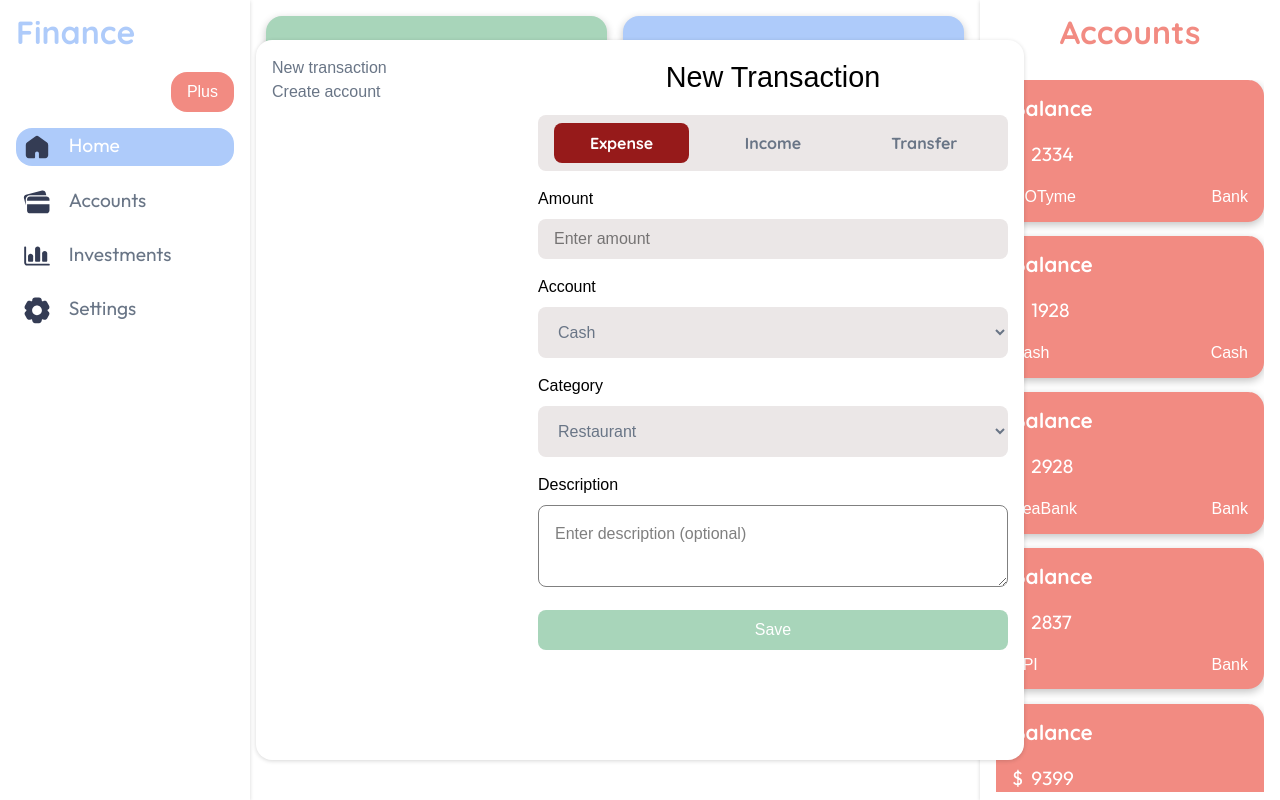
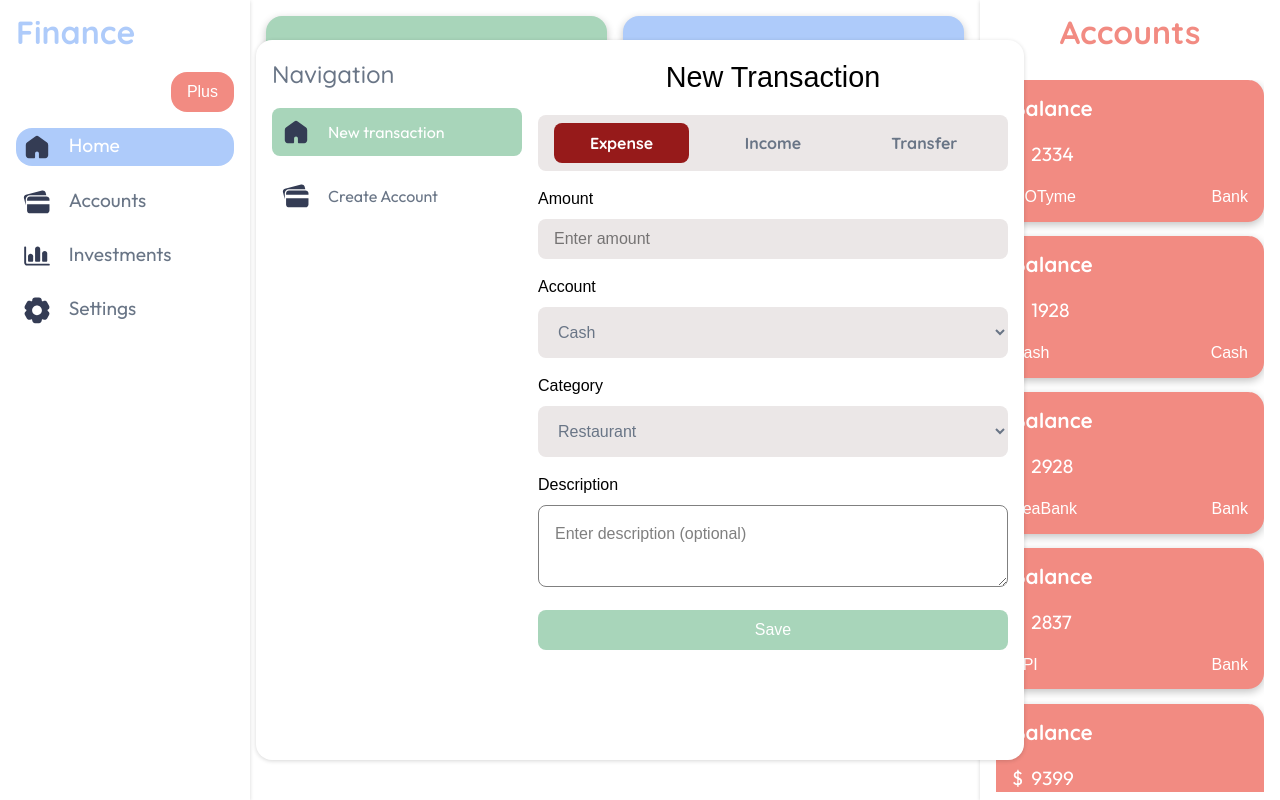
Before and after one commit to asshleygozar/financial-manager, a Next.js app: page /dashboard in a window 1280 px wide. Both pictures are taken after a click on the button "Plus". Built offline with nearby package versions, Linux system fonts and the light colour scheme.

Commit message:
add modal nav button for navigation

```diff
--- a/components/ModalNavigation.tsx
+++ b/components/ModalNavigation.tsx
@@ -1,16 +1,36 @@
 'use client';
+import styles from '@/styles/components/modal-navigation.module.css';
+import ModalNavigationButton from './ui/ModalNavButton';
 import { useNavigation } from '@/context/useNavigation';
+import { Account, Home } from './ui/icons';
 
 const ModalNavigation = () => {
-	const { setNavigation } = useNavigation();
+	const { navigation, setNavigation } = useNavigation();
 	return (
-		<nav>
-			<ul>
-				<li onClick={() => setNavigation('new-transaction')}>
-					New transaction
-				</li>
-				<li onClick={() => setNavigation('create-account')}>Create account</li>
-			</ul>
+		<nav className={styles.container}>
+			<h1>Navigation</h1>
+			<ModalNavigationButton
+				className={
+					navigation === 'new-transaction'
+						? `${styles.button} ${styles.active}`
+						: `${styles.button}`
+				}
+				icon={<Home />}
+				name='New transaction'
+				path='new-transaction'
+				setNavigation={setNavigation}
+			/>
+			<ModalNavigationButton
+				className={
+					navigation === 'create-account'
+						? `${styles.button} ${styles.active}`
+						: `${styles.button}`
+				}
+				icon={<Account />}
+				name='Create Account'
+				path='create-account'
+				setNavigation={setNavigation}
+			/>
 		</nav>
 	);
 };
```
